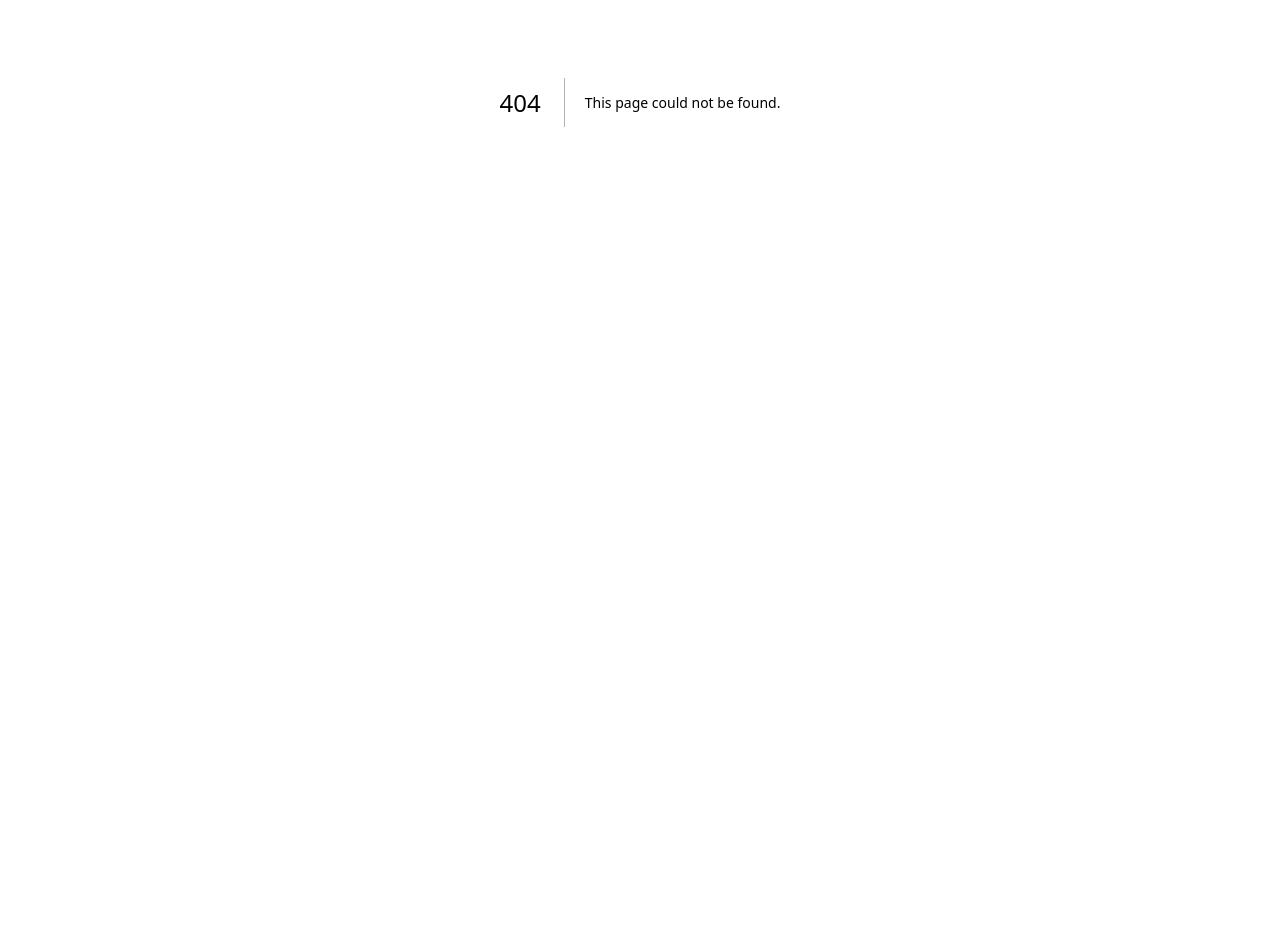
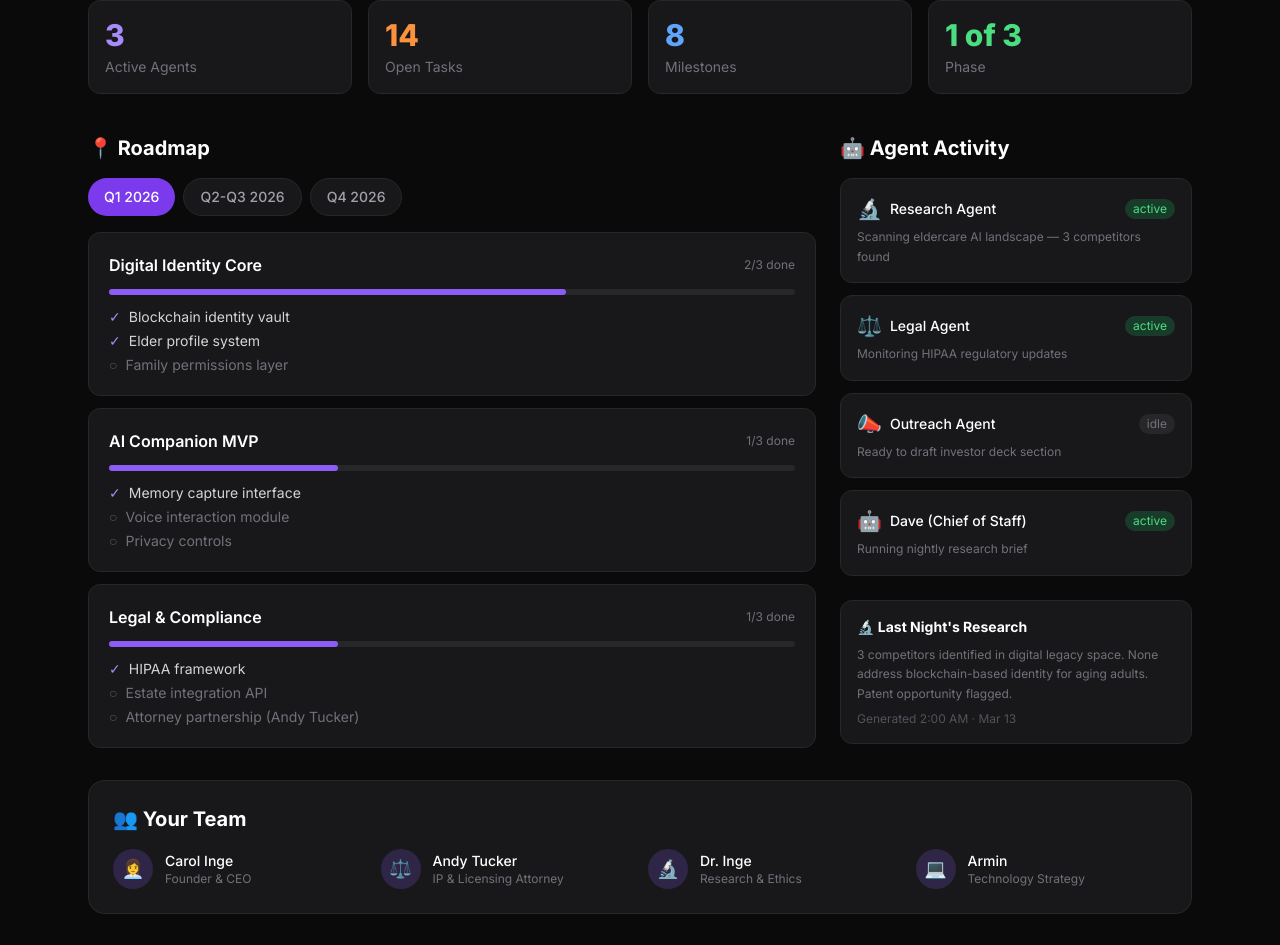
Before and after one commit to neilmetzger-nam/orion-studio, a Next.js app: page /demo/carol-inge in a window 1280 px wide. Before the commit this address had no page. Shown: the part 298-1243 px from the top of the page. Before the commit the page ends 800 px from the top, so only its background shows below. Built offline with nearby package versions, Linux system fonts and the light colour scheme.

Commit message:
feat: Carol Inge demo page — Digital Legacies command center preview

```diff
--- /dev/null
+++ b/src/app/demo/carol-inge/page.tsx
@@ -0,0 +1,202 @@
+"use client";
+import { useState } from "react";
+
+const sprints = [
+  {
+    phase: "Phase 1 · Foundation",
+    color: "violet",
+    period: "Q1 2026",
+    status: "in-progress",
+    milestones: [
+      { title: "Digital Identity Core", tasks: ["Blockchain identity vault", "Elder profile system", "Family permissions layer"], done: 2 },
+      { title: "AI Companion MVP", tasks: ["Memory capture interface", "Voice interaction module", "Privacy controls"], done: 1 },
+      { title: "Legal & Compliance", tasks: ["HIPAA framework", "Estate integration API", "Attorney partnership (Andy Tucker)"], done: 1 },
+    ]
+  },
+  {
+    phase: "Phase 2 · Platform",
+    color: "blue",
+    period: "Q2-Q3 2026",
+    status: "queued",
+    milestones: [
+      { title: "Healthcare Integration", tasks: ["Provider portal", "Care team collaboration", "Medical record linking"], done: 0 },
+      { title: "Family Network", tasks: ["Multi-generational access", "Notification system", "Legacy sharing tools"], done: 0 },
+      { title: "Research Partnership", tasks: ["Ethics board setup (Dr. Inge)", "IRB protocol", "Data anonymization"], done: 0 },
+    ]
+  },
+  {
+    phase: "Phase 3 · Scale",
+    color: "purple",
+    period: "Q4 2026",
+    status: "queued",
+    milestones: [
+      { title: "Enterprise & Licensing", tasks: ["Hospital system deals", "IP licensing framework (Armin)", "White-label platform"], done: 0 },
+      { title: "Consumer Launch", tasks: ["App Store launch", "Marketing campaign", "Influencer partnerships"], done: 0 },
+    ]
+  }
+];
+
+const agents = [
+  { name: "Research Agent", icon: "🔬", status: "active", task: "Scanning eldercare AI landscape — 3 competitors found" },
+  { name: "Legal Agent", icon: "⚖️", status: "active", task: "Monitoring HIPAA regulatory updates" },
+  { name: "Outreach Agent", icon: "📣", status: "idle", task: "Ready to draft investor deck section" },
+  { name: "Dave (Chief of Staff)", icon: "🤖", status: "active", task: "Running nightly research brief" },
+];
+
+export default function CarolIngeDemo() {
+  const [activePhase, setActivePhase] = useState(0);
+
+  return (
+    <main className="min-h-screen bg-[#0a0a0a] text-white">
+
+      {/* NAV */}
+      <nav className="fixed top-0 w-full z-50 border-b border-zinc-900 bg-[#0a0a0a]/90 backdrop-blur-sm">
+        <div className="max-w-6xl mx-auto px-6 py-4 flex items-center justify-between">
+          <span className="font-bold text-lg tracking-tight">⬡ Orion Studio</span>
+          <span className="text-zinc-500 text-sm">Carol Inge · Digital Legacies</span>
+          <a href="mailto:dave@orionstudio.ai?subject=I want my own workspace"
+            className="text-sm bg-violet-600 hover:bg-violet-500 transition px-5 py-2 rounded-full font-medium">
+            Get My Workspace
+          </a>
+        </div>
+      </nav>
+
+      <div className="max-w-6xl mx-auto px-6 pt-28 pb-20">
+
+        {/* HEADER */}
+        <div className="mb-12">
+          <div className="inline-block text-xs font-semibold tracking-widest text-violet-400 uppercase mb-4 px-4 py-2 rounded-full border border-violet-500/30 bg-violet-500/10">
+            Your Command Center · Preview
+          </div>
+          <h1 className="text-4xl md:text-5xl font-extrabold mb-3">
+            Digital Legacies
+          </h1>
+          <p className="text-zinc-400 text-lg">Identity & Agency Platform for Older Adults · Carol Inge</p>
+        </div>
+
+        {/* STATS ROW */}
+        <div className="grid grid-cols-2 md:grid-cols-4 gap-4 mb-10">
+          {[
+            { label: "Active Agents", value: "3", color: "text-violet-400" },
+            { label: "Open Tasks", value: "14", color: "text-orange-400" },
+            { label: "Milestones", value: "8", color: "text-blue-400" },
+            { label: "Phase", value: "1 of 3", color: "text-green-400" },
+          ].map(s => (
+            <div key={s.label} className="bg-zinc-900 border border-zinc-800 rounded-xl p-4">
+              <div className={`text-3xl font-extrabold ${s.color} mb-1`}>{s.value}</div>
+              <div className="text-zinc-500 text-sm">{s.label}</div>
+            </div>
+          ))}
+        </div>
+
+        <div className="grid lg:grid-cols-3 gap-6 mb-8">
+
+          {/* ROADMAP */}
+          <div className="lg:col-span-2">
+            <h2 className="text-xl font-bold mb-4">📍 Roadmap</h2>
+            <div className="flex gap-2 mb-4">
+              {sprints.map((s, i) => (
+                <button key={i} onClick={() => setActivePhase(i)}
+                  className={`px-4 py-2 rounded-full text-sm font-medium transition ${
+                    activePhase === i ? "bg-violet-600 text-white" : "bg-zinc-900 border border-zinc-800 text-zinc-400 hover:border-zinc-600"
+                  }`}>
+                  {s.period}
+                </button>
+              ))}
+            </div>
+            <div className="space-y-3">
+              {sprints[activePhase].milestones.map((m, i) => (
+                <div key={i} className="bg-zinc-900 border border-zinc-800 rounded-xl p-5">
+                  <div className="flex items-center justify-between mb-3">
+                    <h3 className="font-semibold">{m.title}</h3>
+                    <span className="text-xs text-zinc-500">{m.done}/{m.tasks.length} done</span>
+                  </div>
+                  <div className="w-full bg-zinc-800 rounded-full h-1.5 mb-3">
+                    <div className="bg-violet-500 h-1.5 rounded-full transition-all"
+                      style={{ width: `${(m.done / m.tasks.length) * 100}%` }} />
+                  </div>
+                  <div className="space-y-1">
+                    {m.tasks.map((t, j) => (
+                      <div key={j} className="flex items-center gap-2 text-sm">
+                        <span className={j < m.done ? "text-violet-400" : "text-zinc-600"}>
+                          {j < m.done ? "✓" : "○"}
+                        </span>
+                        <span className={j < m.done ? "text-zinc-300" : "text-zinc-500"}>{t}</span>
+                      </div>
+                    ))}
+                  </div>
+                </div>
+              ))}
+            </div>
+          </div>
+
+          {/* AGENT FEED */}
+          <div>
+            <h2 className="text-xl font-bold mb-4">🤖 Agent Activity</h2>
+            <div className="space-y-3 mb-6">
+              {agents.map((a, i) => (
+                <div key={i} className="bg-zinc-900 border border-zinc-800 rounded-xl p-4">
+                  <div className="flex items-center gap-2 mb-1">
+                    <span className="text-xl">{a.icon}</span>
+                    <span className="font-medium text-sm">{a.name}</span>
+                    <span className={`ml-auto text-xs px-2 py-0.5 rounded-full ${
+                      a.status === "active" ? "bg-green-500/20 text-green-400" : "bg-zinc-800 text-zinc-500"
+                    }`}>{a.status}</span>
+                  </div>
+                  <p className="text-zinc-500 text-xs leading-relaxed">{a.task}</p>
+                </div>
+              ))}
+            </div>
+
+            {/* NIGHTLY RESEARCH */}
+            <div className="bg-zinc-900 border border-zinc-800 rounded-xl p-4">
+              <h3 className="text-sm font-bold mb-2">🔬 Last Night's Research</h3>
+              <p className="text-zinc-500 text-xs leading-relaxed mb-2">
+                3 competitors identified in digital legacy space. None address blockchain-based identity for aging adults. Patent opportunity flagged.
+              </p>
+              <p className="text-zinc-600 text-xs">Generated 2:00 AM · Mar 13</p>
+            </div>
+          </div>
+        </div>
+
+        {/* TEAM */}
+        <div className="bg-zinc-900 border border-zinc-800 rounded-2xl p-6 mb-8">
+          <h2 className="text-xl font-bold mb-4">👥 Your Team</h2>
+          <div className="grid sm:grid-cols-2 md:grid-cols-4 gap-4">
+            {[
+              { name: "Carol Inge", role: "Founder & CEO", icon: "👩‍💼" },
+              { name: "Andy Tucker", role: "IP & Licensing Attorney", icon: "⚖️" },
+              { name: "Dr. Inge", role: "Research & Ethics", icon: "🔬" },
+              { name: "Armin", role: "Technology Strategy", icon: "💻" },
+            ].map(p => (
+              <div key={p.name} className="flex items-center gap-3">
+                <div className="w-10 h-10 bg-violet-500/20 rounded-full flex items-center justify-center text-lg">{p.icon}</div>
+                <div>
+                  <p className="text-sm font-medium">{p.name}</p>
+                  <p className="text-xs text-zinc-500">{p.role}</p>
+                </div>
+              </div>
+            ))}
+          </div>
+        </div>
+
+        {/* CTA */}
+        <div className="text-center p-10 bg-zinc-900 border border-zinc-800 rounded-2xl">
+          <h2 className="text-3xl font-bold mb-3">This is your command center.</h2>
+          <p className="text-zinc-400 mb-2 max-w-lg mx-auto">
+            Agents running research while you sleep. Roadmap always current. Team always aligned.
+          </p>
+          <p className="text-zinc-500 mb-8 max-w-lg mx-auto text-sm">
+            This preview was built from one conversation. The real thing connects to your actual data, your agents, your calendar.
+          </p>
+          <a href="mailto:dave@orionstudio.ai?subject=I want my Orion Studio workspace"
+            className="inline-block bg-gradient-to-r from-violet-600 to-purple-600 hover:from-violet-500 hover:to-purple-500 transition px-10 py-4 rounded-full font-semibold text-lg">
+            Get My Workspace →
+          </a>
+          <p className="text-zinc-600 text-sm mt-4">dave@orionstudio.ai · Design partner pricing available</p>
+        </div>
+
+      </div>
+    </main>
+  );
+}
```
